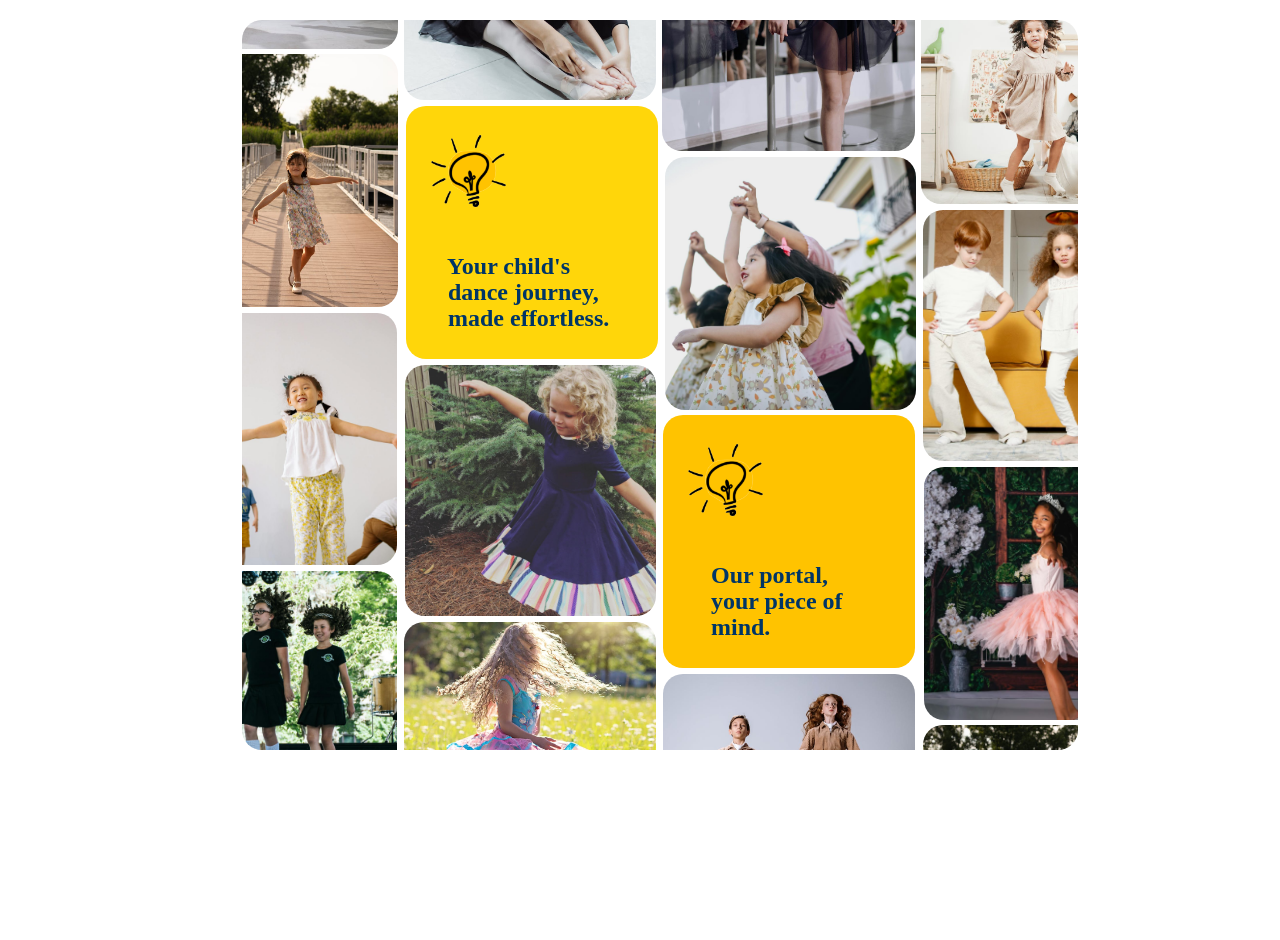
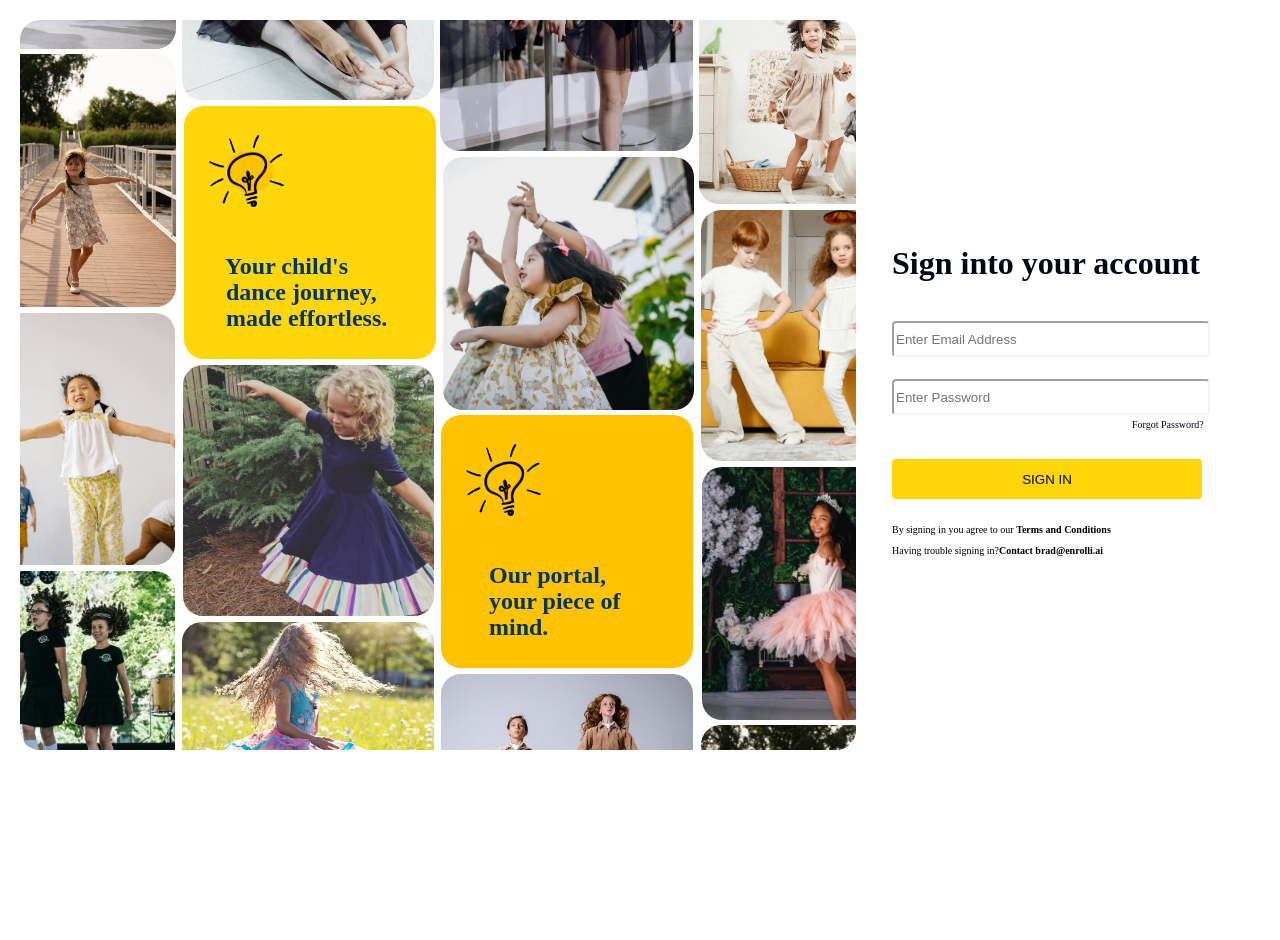
Before and after one commit to swativai/Task_1, a plain HTML site: page index.html in a window 1280 px wide. Before the commit the page ends 800 px from the top, so only its background shows below. Drawn offline with Linux system fonts and the light colour scheme.

```diff
--- a/index.html
+++ b/index.html
@@ -7,7 +7,8 @@
     <link rel="stylesheet" href="./style.css" />
   </head>
   <body>
-    <div class="container">
+    <div class="main-container">
+      <div class="container-1">
         <img src="./img_1.jpeg" class="img img-a" alt="" />
         <img src="./img_2.jpeg" class="img img-b" alt="" />
         <img src="./img_3.jpeg" class="img img-c" alt="" />
@@ -45,5 +46,42 @@
         <img src="./img_1.jpeg" class="img img-o" alt="" />
         <img src="./img_5.jpeg" class="img img-p" alt="" />
       </div>
+      <div class="container-2">
+        <div class="heading">
+          <p>Sign into your account</p>
+        </div>
+        <form class="form-data">
+          <div class="input-1">
+            <input
+              type="text"
+              placeholder="Enter Email Address"
+              autocomplete="off"
+              required
+            />
+          </div>
+          <div class="input-2">
+            <input
+              type="text"
+              placeholder="Enter Password"
+              autocomplete="off"
+              required
+            />
+            <p class="para">Forgot Password?</p>
+          </div>
+          <button class="btn">SIGN IN</button>
+        </form>
+        <div class="last-para">
+          <p>
+            By signing in you agree to our
+            <span style="font-weight: 600">Terms and Conditions</span>
+          </p>
+          <p>
+            Having trouble signing in?<span style="font-weight: 600"
+              >Contact brad@enrolli.ai
+            </span>
+          </p>
+        </div>
+      </div>
+    </div>
   </body>
 </html>
--- a/style.css
+++ b/style.css
@@ -43,9 +43,75 @@ body {
     border: #003566;
     overflow: hidden;
   } */
-.container {
+.main-container {
+  display: flex;
+  flex-direction: row;
+  justify-content: space-between;
+}
+.container-2 {
+  /* box-sizing: border-box; */
+  display: flex;
+  flex-direction: column;
+  position: relative;
+  top: 210px;
+  left: -70px;
+  gap: 5px;
+}
+.heading {
+  font-family: "Poppins";
+  font-weight: 600;
+  /* margin-bottom: 5px; */
+  color: #000814;
+  font-size: 32px;
+  line-height: 42px;
+}
+input {
+  width: 310px;
+  height: 30px;
+  /* padding: 5px; */
+  border-radius: 4px;
+  /* border: dashed; */
+  border-color: rgb(248, 242, 242);
+}
+.input-1 {
+  margin-bottom: 22px;
+}
+.input-2 {
+  margin-bottom: 22px;
+}
+.para {
+  font-family: "Poppins";
+  font-size: 10px;
+  font-weight: 400;
+  line-height: 10px;
+  color: #000814;
+  position: absolute;
+  top: 200px;
+  left: 240px;
+}
+.btn {
+  margin-top: 22px;
+  padding-top: 10px;
+  padding-bottom: 10px;
+  width: 310px;
+  height: 40px;
+  border-radius: 4px;
+  background-color: #ffd60a;
+  border: none;
+}
+.last-para {
+  margin-top: 10px;
+  font-weight: 200;
+  font-size: 10px;
+}
+/* span {
+  font-weight: 400;
+  font: bold;
+}  */
+
+.container-1 {
   box-sizing: border-box;
-  margin: auto;
+  /* margin: auto; */
   width: 836px;
   height: 730px;
   border-radius: 20px;
```
Lines whose indentation alone changed are shown as unchanged.
